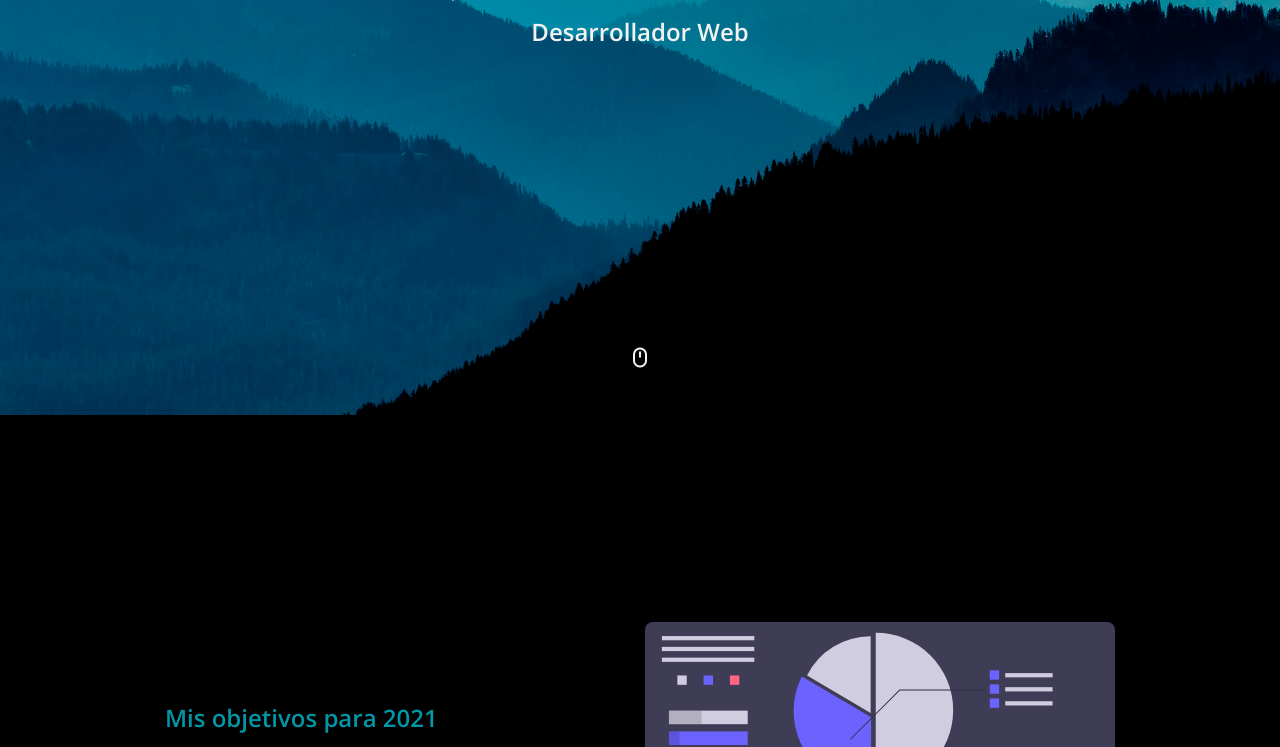
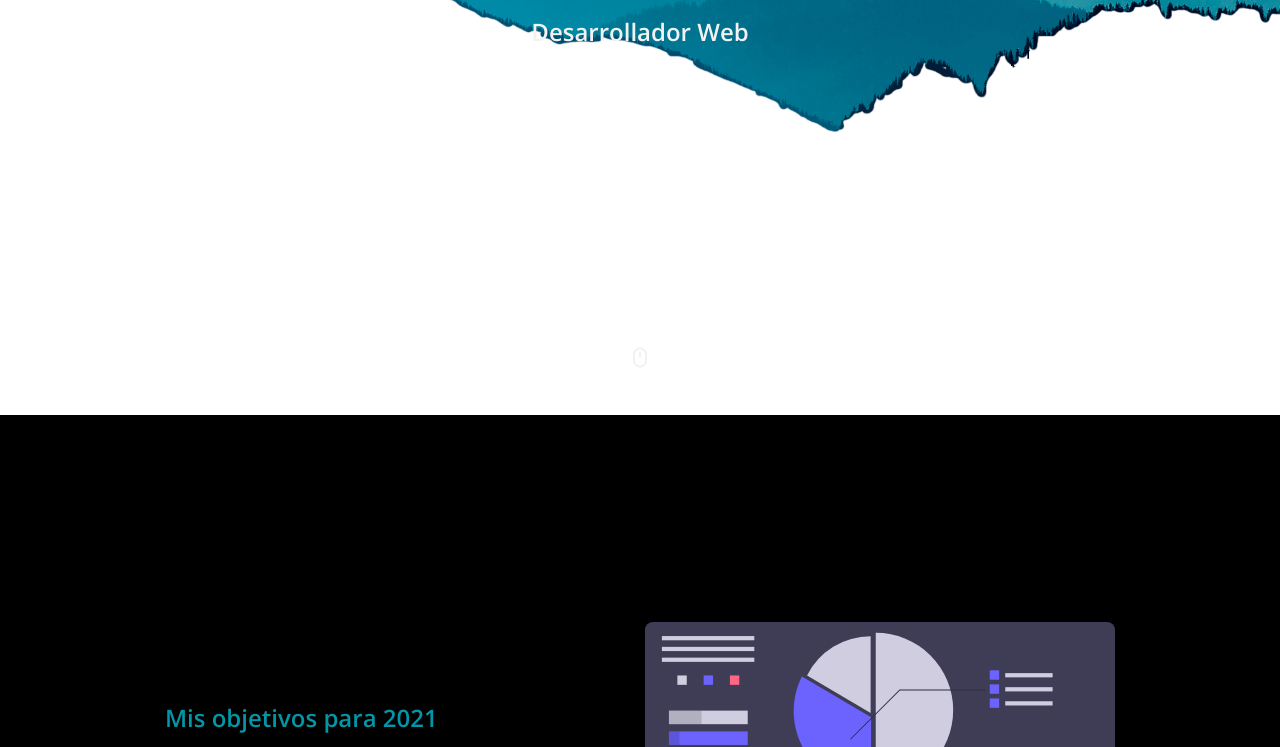
Before and after one commit to bluediu/2024-goals, a website with bundled scripts: page index.html in a window 1280 px wide. Shown: the part 385-1132 px from the top of the page. Built offline with nearby package versions, Linux system fonts and the light colour scheme; files whose address does not match are found by name.

Commit message:
snapshop 6

```diff
--- a/index.html
+++ b/index.html
@@ -35,10 +35,9 @@
     <main>
         <!-- ===== HOME =====-->
         <div class="home">
-            <div class="parallax home__parallax home__parallax-img1"></div>
-            <div class="parallax home__parallax home__parallax-img2"></div>
-            <div class="parallax home__parallax home__parallax-img3"></div>
-            <div class="parallax home__parallax home__parallax-img4"></div>
+            <div class="parallax home__parallax home__parallax-img1">
+                <img src="assets/img/blue_mountains.png" alt="">
+            </div>
 
             <h1 class="parallax home__title">Josué Rivas</h1>
             <span class="parallax home__subtitle">Desarrollador Web</span>
@@ -119,9 +118,6 @@
         </section>
     </main>
 
-    <!-- RELLAX JS -->
-    <script src="assets/js/rellax.min.js"></script>
-
     <!-- GSAP -->
     <script src="https://cdnjs.cloudflare.com/ajax/libs/gsap/3.2.6/gsap.min.js"></script>
 
```
